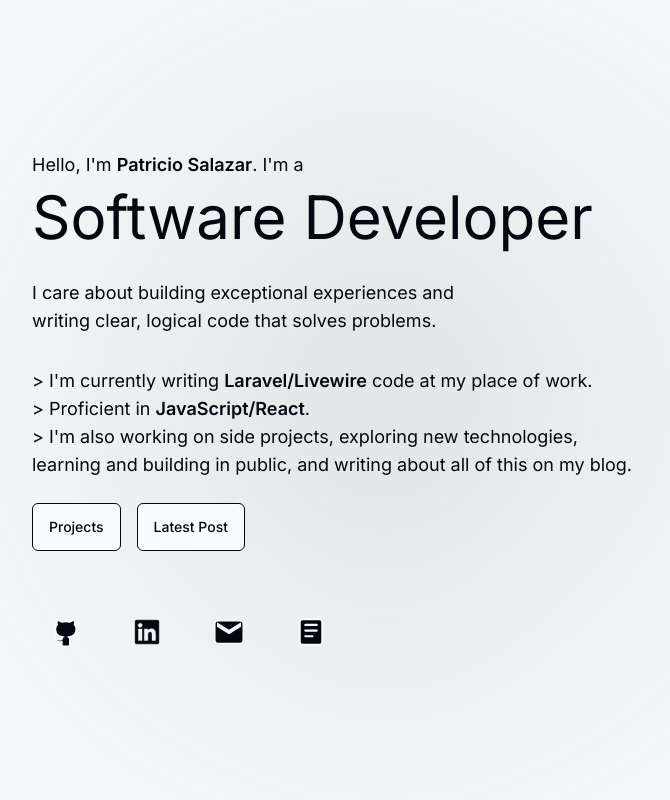
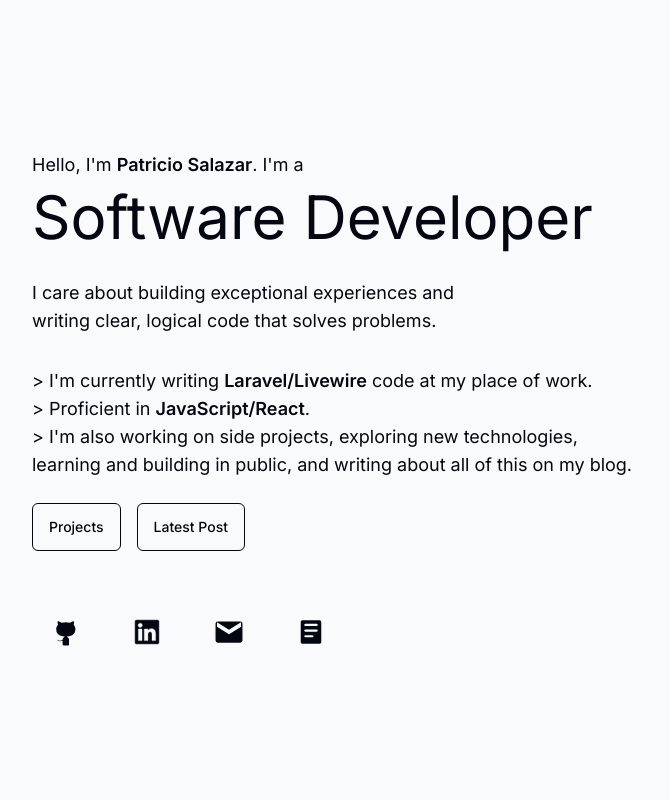
Before and after one commit to patriciosebastian/personal-website, a Next.js app: page / in a window 1280 px wide. Shown: the top 800 px of the page, without its empty margins (256-926 px from the left). Built offline with nearby package versions, Linux system fonts and the light colour scheme; no server answers; the database is empty.

Commit message:
hero section gradient blob only on dark mode

```diff
--- a/src/app/page.jsx
+++ b/src/app/page.jsx
@@ -86,8 +86,8 @@ export default async function Home() {
         </div>
         {/* Gradient Blob */}
         <div class="
-          absolute size-1/3 top-1/2 left-1/2 -translate-x-1/2 -translate-y-1/2 rounded-full bg-radial -z-10
-          from-foreground to-background blur-[8rem] lg:blur-[12rem]
+          absolute size-1/3 top-1/2 left-1/2 -translate-x-1/2 -translate-y-1/2 rounded-full dark:bg-radial -z-10
+          dark:from-foreground dark:to-background dark:blur-[8rem] dark:lg:blur-[12rem]
         " />
       </div>
 
```
